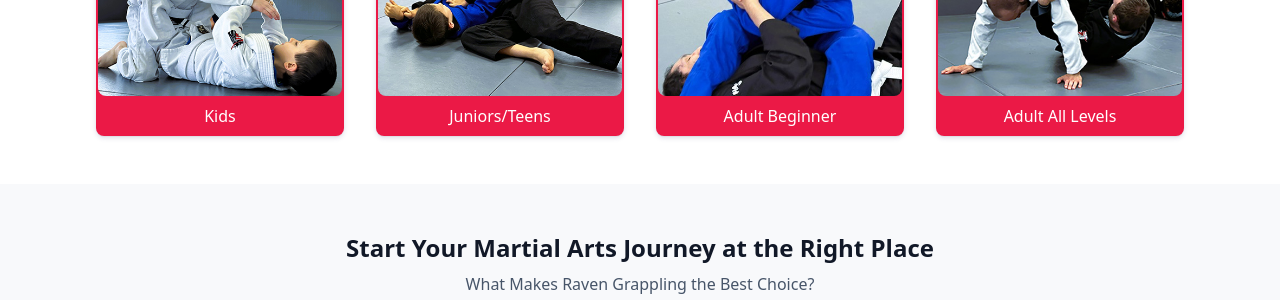
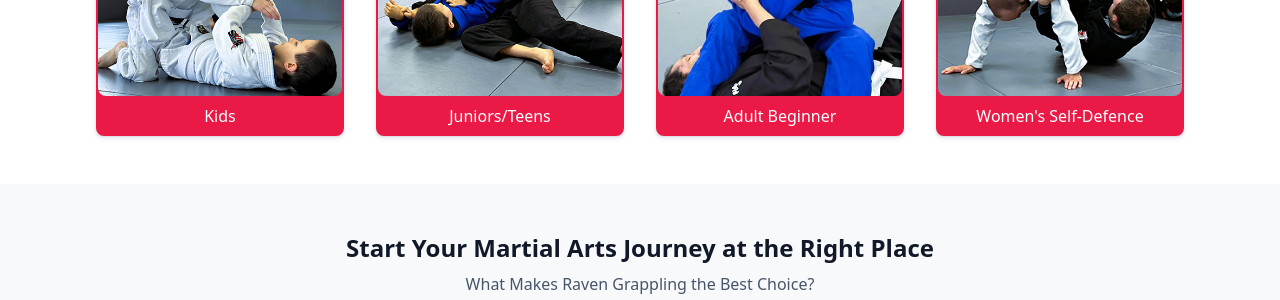
Before and after one commit to RavenGrappling/RavenGrappling.github.io, a Jekyll site: the page built from pages/index.html, in a window 1280 px wide and 900 px high, scrolled down 693 px. Shown: the part 155-455 px from the top of the window. Built offline with Jekyll 4.4.1, drawn with Linux system fonts in a browser that asks for light colours.

Commit message:
Update _config.yml

```diff
--- a/_config.yml
+++ b/_config.yml
@@ -16,5 +16,8 @@ programs:
   adult-all-levels:
     name: Adult All Levels Brazilian Jiu Jitsu
     url: /adult-all-levels-brazilian-jiu-jitsu-coquitlam
+  adult-all-levels:
+    name: Women's Self-Defence
+    url: /women's-self-defence-coquitlam
 
 reviews_url: https://www.google.com/search?hl=en-CA&gl=ca&q=Raven+Grappling+-+Brazilian+Jiu+Jitsu,+1066C+Austin+Ave,+Coquitlam,+BC+V3K+3P3&ludocid=165274456732549296&lsig=AB86z5Vtwug0jBJFJGNCd4oxc_Dl&hl=en&gl=CA#lrd=0x548679e8bb4ee6f1:0x24b2c3e23fd40b0,1
```
